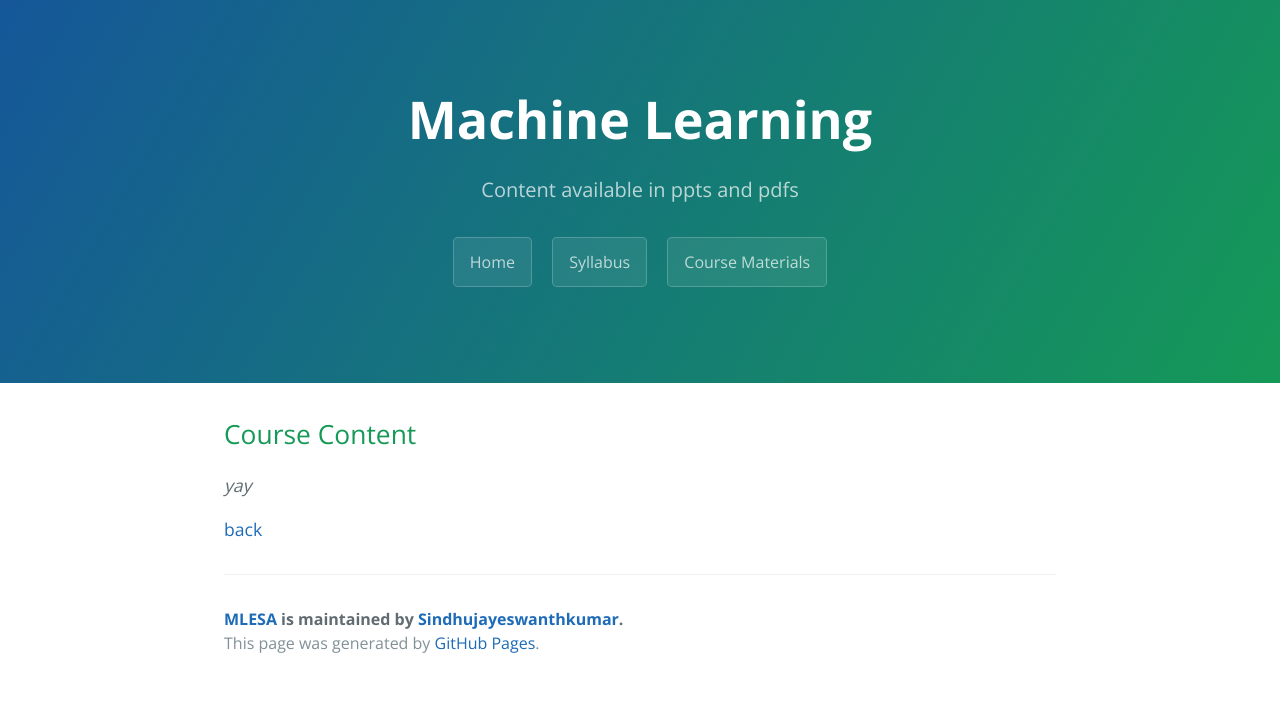
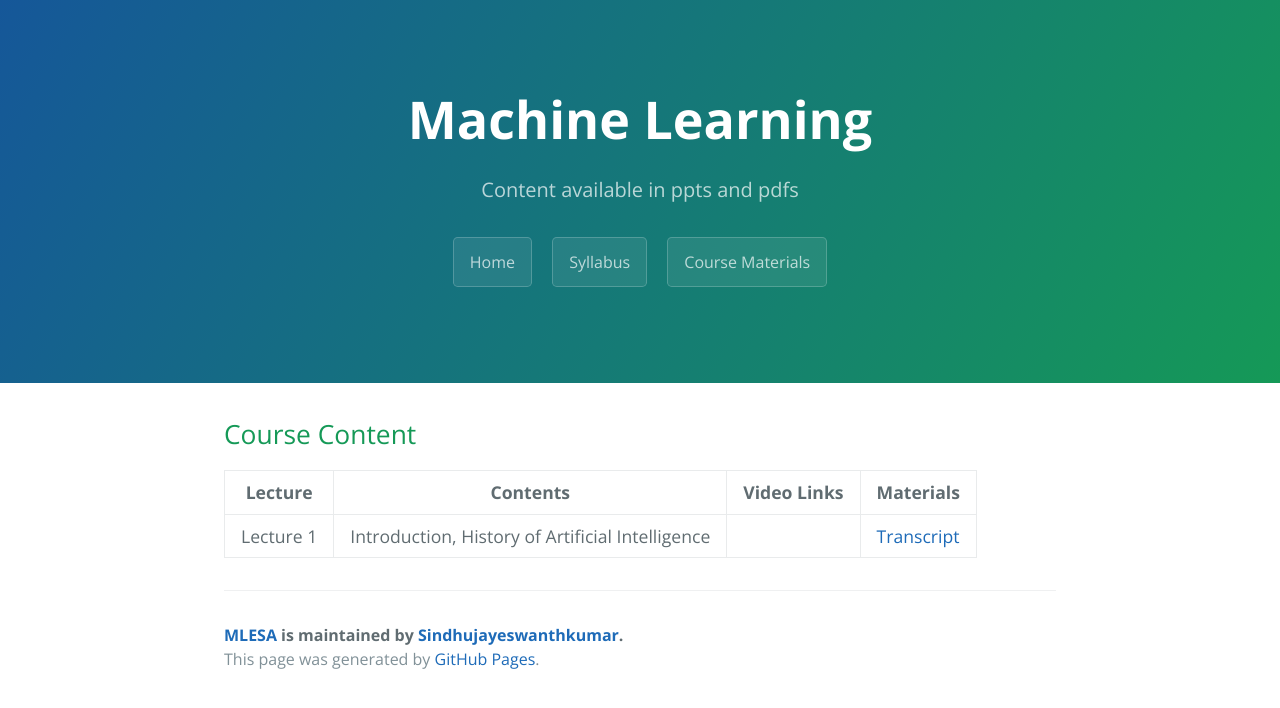
Before and after one commit to Sindhujayeswanthkumar/MLESA, a Jekyll site: the page built from course_page.md, in a window 1280 px wide. Shown: the top 708 px of the page. Built offline with Jekyll 4.4.1, drawn with Linux system fonts in a browser that asks for light colours.

Commit message:
Update course_page.md

```diff
--- a/course_page.md
+++ b/course_page.md
@@ -6,6 +6,21 @@ description: Content available in ppts and pdfs
 
 ## Course Content
 
-_yay_
-
-[back](./)
+<table>
+<thead>
+<tr>
+<th>Lecture</th>
+<th>Contents</th>
+  <th>Video Links</th>
+  <th>Materials</th>
+</tr>
+</thead>
+<tbody>
+<tr>
+<td>Lecture 1</td>
+<td>Introduction, History of Artificial Intelligence</td>
+<td></td>
+<td><a href="https://drive.google.com/drive/folders/1v7Qtk46F1g8k8lVuoPf7KqDjYJq1MhSp">Transcript</a></td>
+</tr>
+</tbody>
+</table>
```
